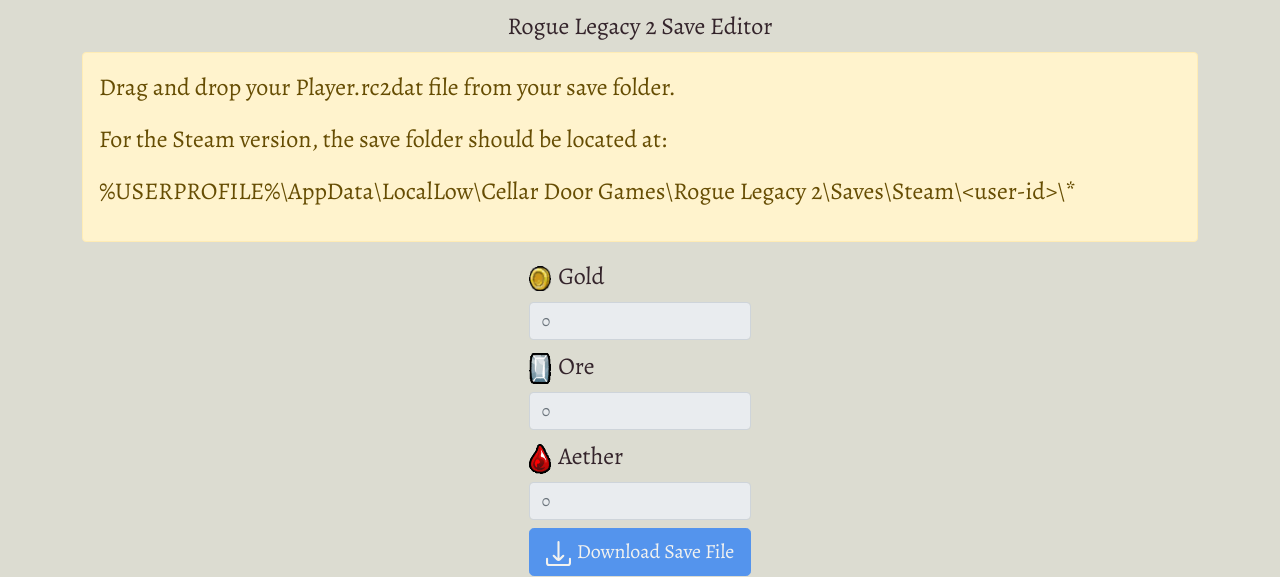
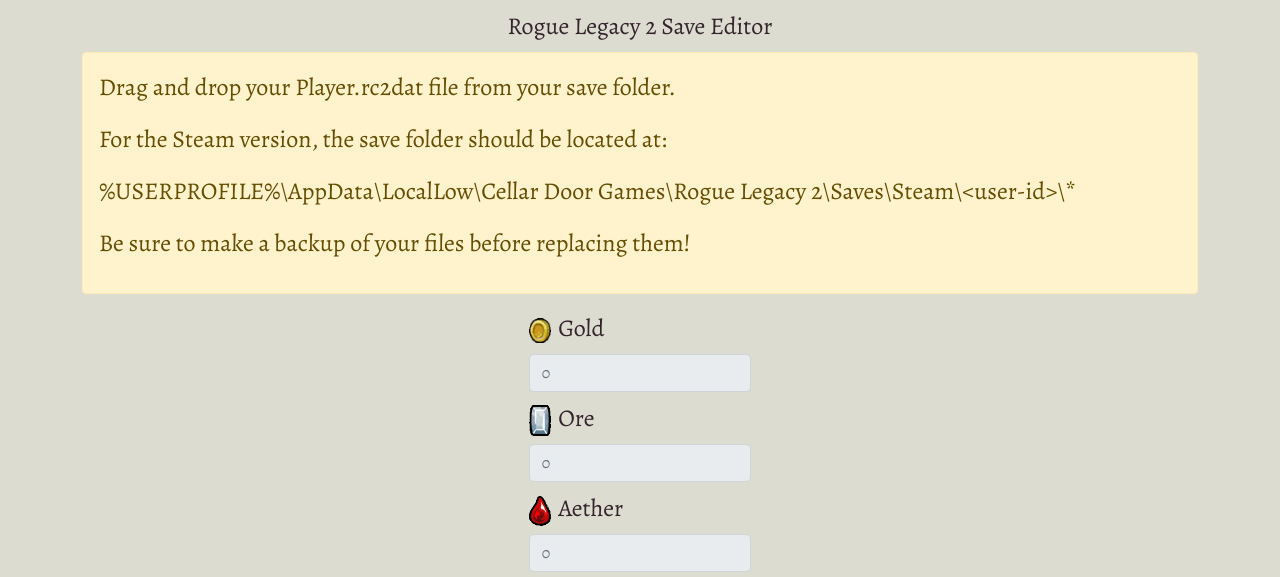
Before and after one commit to andrew-paul-thompson/rogue-legacy-2-save-editor, a plain HTML site: page index.html in a window 1280 px wide. Shown: the top 577 px of the page. Drawn offline with nearby package versions, Linux system fonts and the light colour scheme; a script that the page names is missing.

Commit message:
Add backup disclaimer

```diff
--- a/index.html
+++ b/index.html
@@ -21,6 +21,7 @@
         <p>Drag and drop your Player.rc2dat file from your save folder.</p>
         <p>For the Steam version, the save folder should be located at:</p>
         <p>%USERPROFILE%\AppData\LocalLow\Cellar Door Games\Rogue Legacy 2\Saves\Steam\&lt;user-id&gt;\*</p>
+        <p>Be sure to make a backup of your files before replacing them!</p>
       </div>
       <div id="error-alert-container"></div>
       <div class="form">
```
